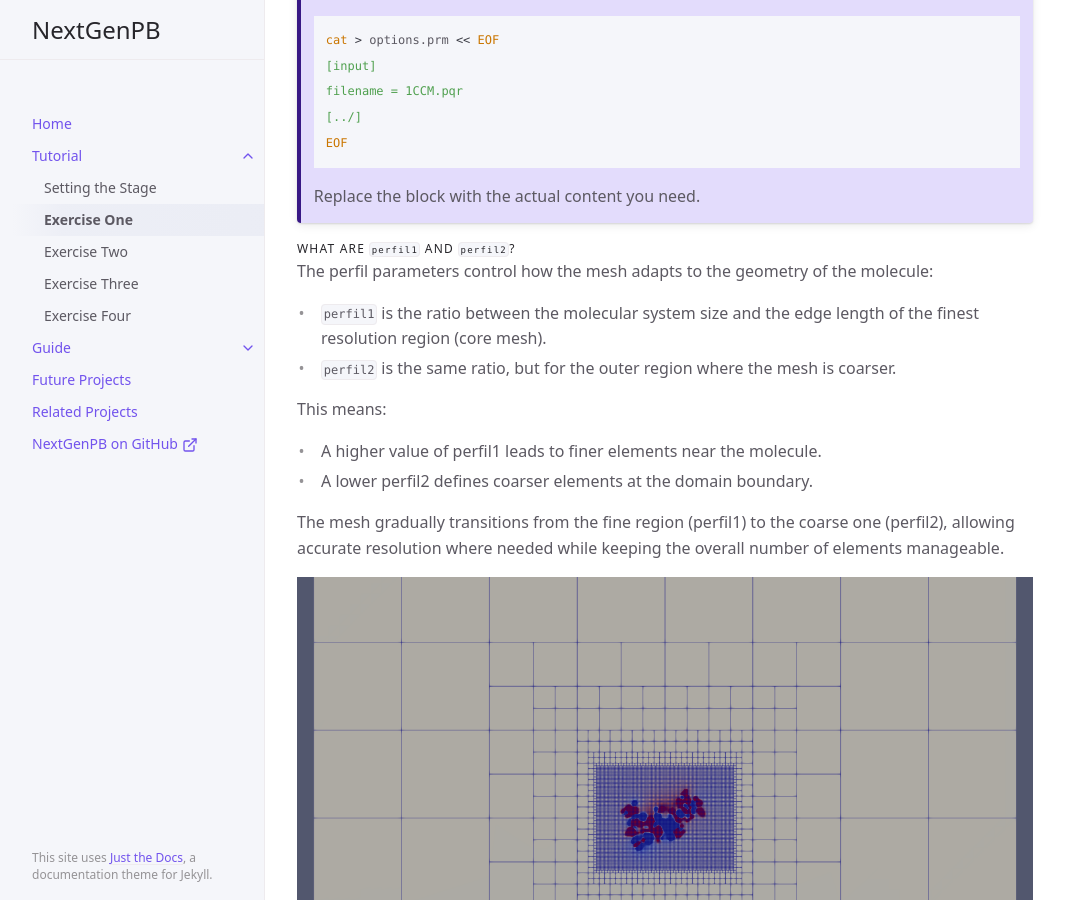
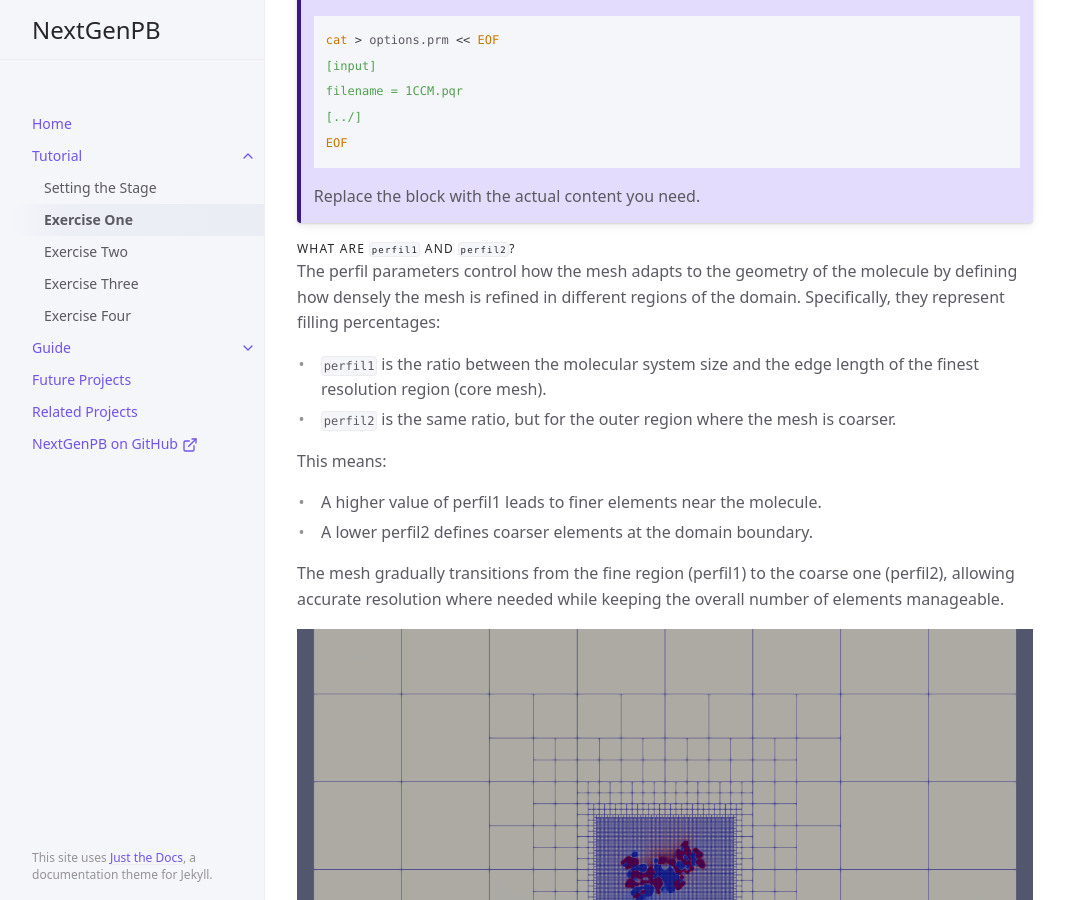
Before and after one commit to vdiflorio/nextgenpb_tutorial, a Jekyll site: the page built from docs/tutorial/ex1.md, in a window 1280 px wide and 900 px high, scrolled down 1677 px. Shown: the whole window, without its empty margins (107-1172 px from the left). Built offline with Jekyll 4.4.1, drawn with Linux system fonts in a browser that asks for light colours; cached includes are drawn as plain includes.

Commit message:
update ex1

```diff
--- a/docs/tutorial/ex1.md
+++ b/docs/tutorial/ex1.md
@@ -87,7 +87,7 @@ calc_coulombic = 1
 
 #### What are `perfil1` and `perfil2`?
 
-The perfil parameters control how the mesh adapts to the geometry of the molecule:
+The perfil parameters control how the mesh adapts to the geometry of the molecule by defining how densely the mesh is refined in different regions of the domain. Specifically, they represent filling percentages:
 
 - `perfil1` is the ratio between the molecular system size and the edge length of the finest resolution region (core mesh).
 - `perfil2` is the same ratio, but for the outer region where the mesh is coarser.
```
